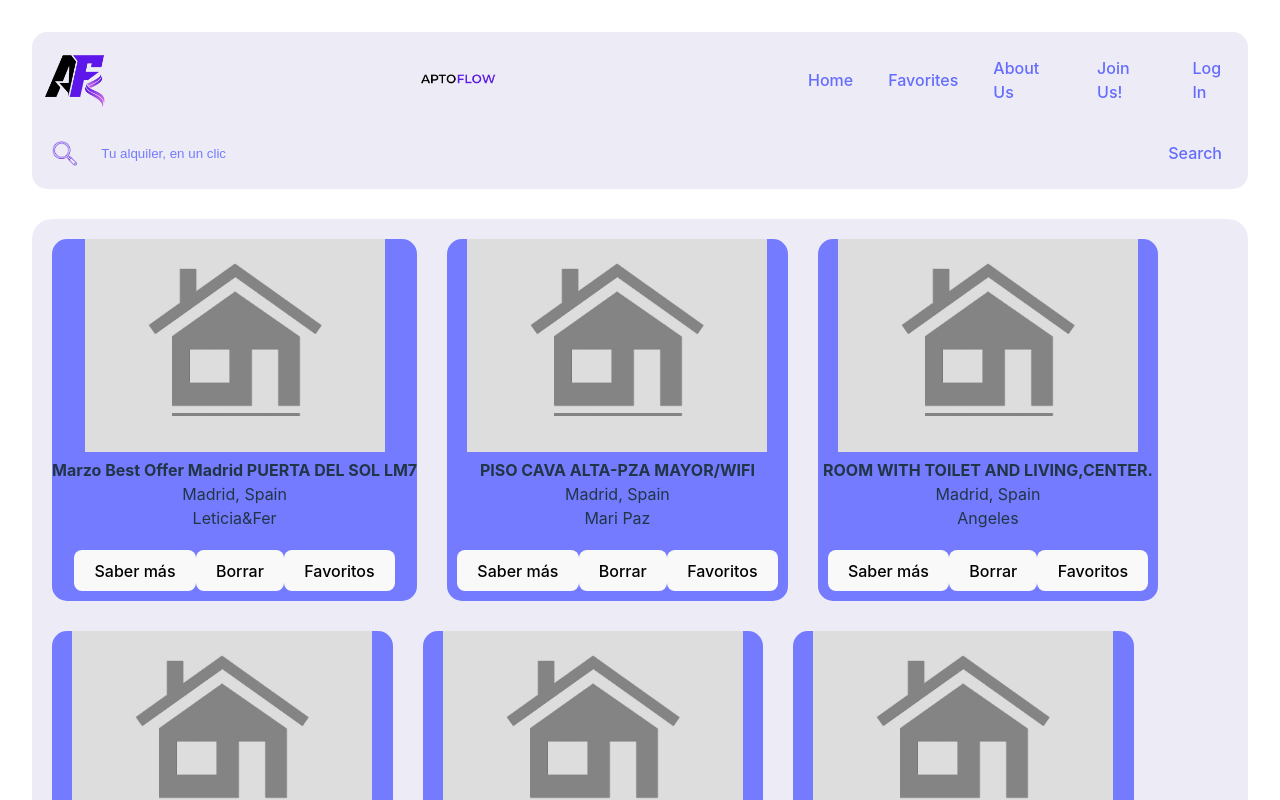
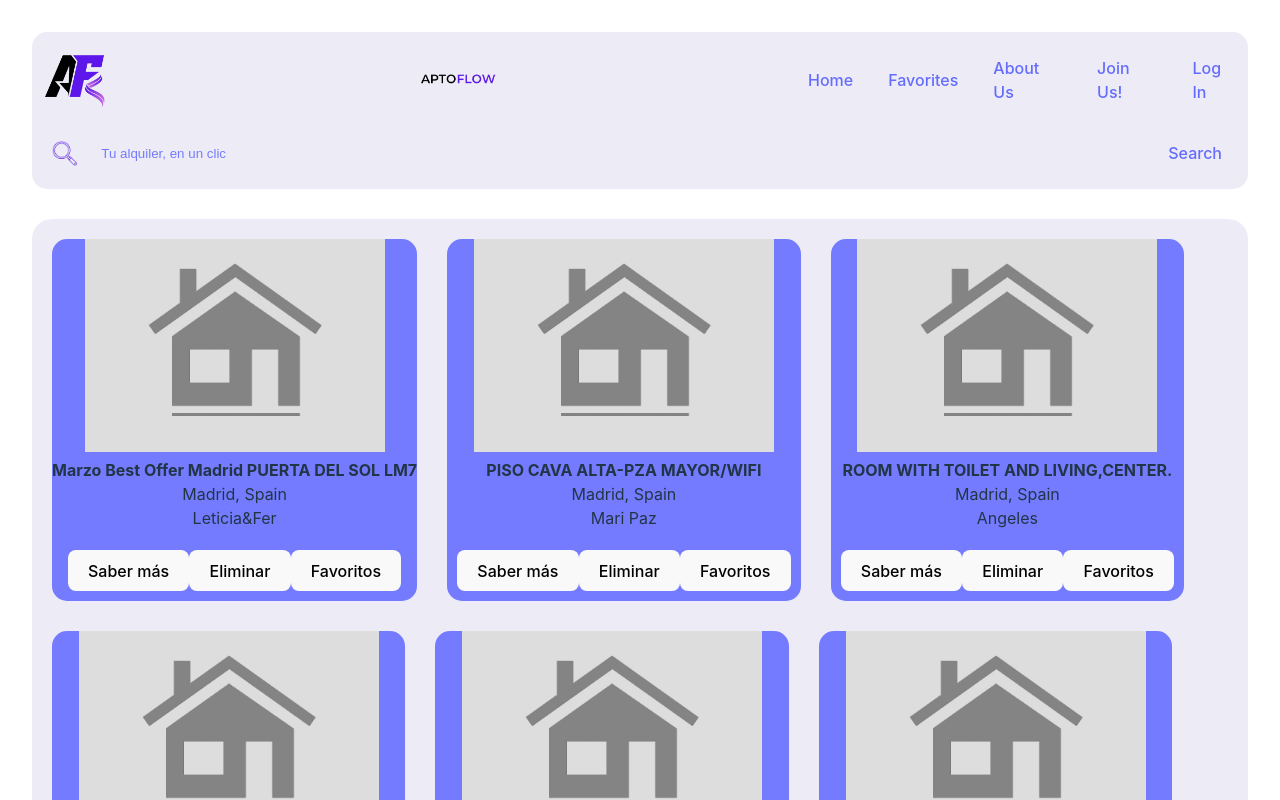
Before and after one commit to HelixGuardi/apartment-rentals-admin-react-app-MiniProyect, a React (Vite) app: page / in a window 1280 px wide. Shown: the top 800 px of the page. Built offline with nearby package versions, Linux system fonts and the light colour scheme.

Commit message:
Delte button added

```diff
--- a/src/components/RentCard.jsx
+++ b/src/components/RentCard.jsx
@@ -1,8 +1,15 @@
 import React, { useState } from "react";
 import data from "../data/initialData.json";
 import placeHolderImg from "../assets/house-placeholder.jpg";
+
 function RentCard() {
   const [everyCard, setEveryCard] = useState(data.results);
+
+  const handleDelete = (idToDelte) => {
+    const stateClone = everyCard.filter((card) => card.id !== idToDelte);
+    setEveryCard(stateClone);
+  }
+
   return (
     <div id="rentCard-container">
       {everyCard.map((eachCard) => {
@@ -26,7 +33,7 @@ function RentCard() {
             </div>
             <div className="btn-card-container">
               <button>Saber más</button>
-              <button>Borrar</button>
+              <button onClick={() => handleDelete(eachCard.id)}>Eliminar</button>
               <button>Favoritos</button>
             </div>
           </div>
```
